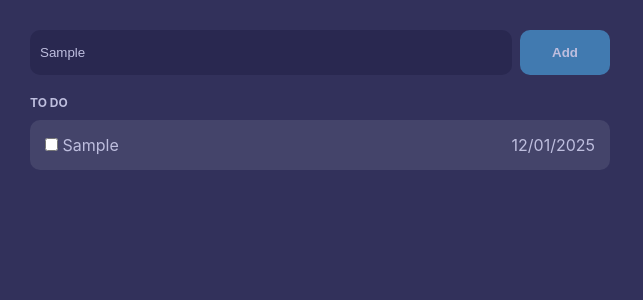
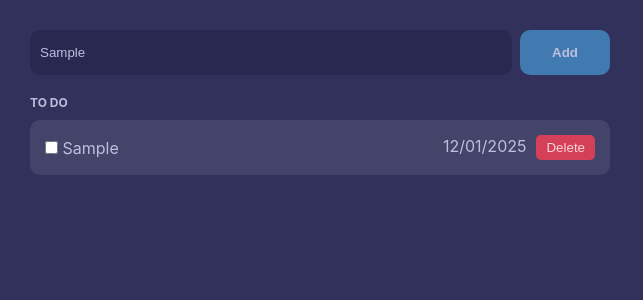
Before and after one commit to thary25/to-do-list, a React (Create React App) app: page / in a window 1280 px wide. Both pictures are taken after typing "Sample" into the empty fields and a click on the button "Add". Shown: the top 300 px of the page, without its empty margins (0-643 px from the left). Built offline with nearby package versions, Linux system fonts and the light colour scheme.

Commit message:
Add delete button

```diff
--- a/src/components/task/TaskItem.js
+++ b/src/components/task/TaskItem.js
@@ -7,7 +7,10 @@ export default function TaskItem({ task }) {
       <span>
         <input type="checkbox" /> {text}
       </span>
-      <span>{date}</span>
+      <div>
+        <span>{date}</span>
+        <button className={classes.delete}>Delete</button>
+      </div>
     </li>
   );
 }
--- a/src/components/task/TaskItem.module.css
+++ b/src/components/task/TaskItem.module.css
@@ -9,3 +9,17 @@
   width: 100%;
   margin: 5px 0;
 }
+
+.delete {
+  margin-left: 10px;
+  padding: 5px 10px;
+  background-color: #d34058;
+  color: #fcd5d6;
+  border: none;
+  border-radius: 5px;
+  cursor: pointer;
+}
+
+.delete:hover {
+  background-color: #c21632;
+}
```
